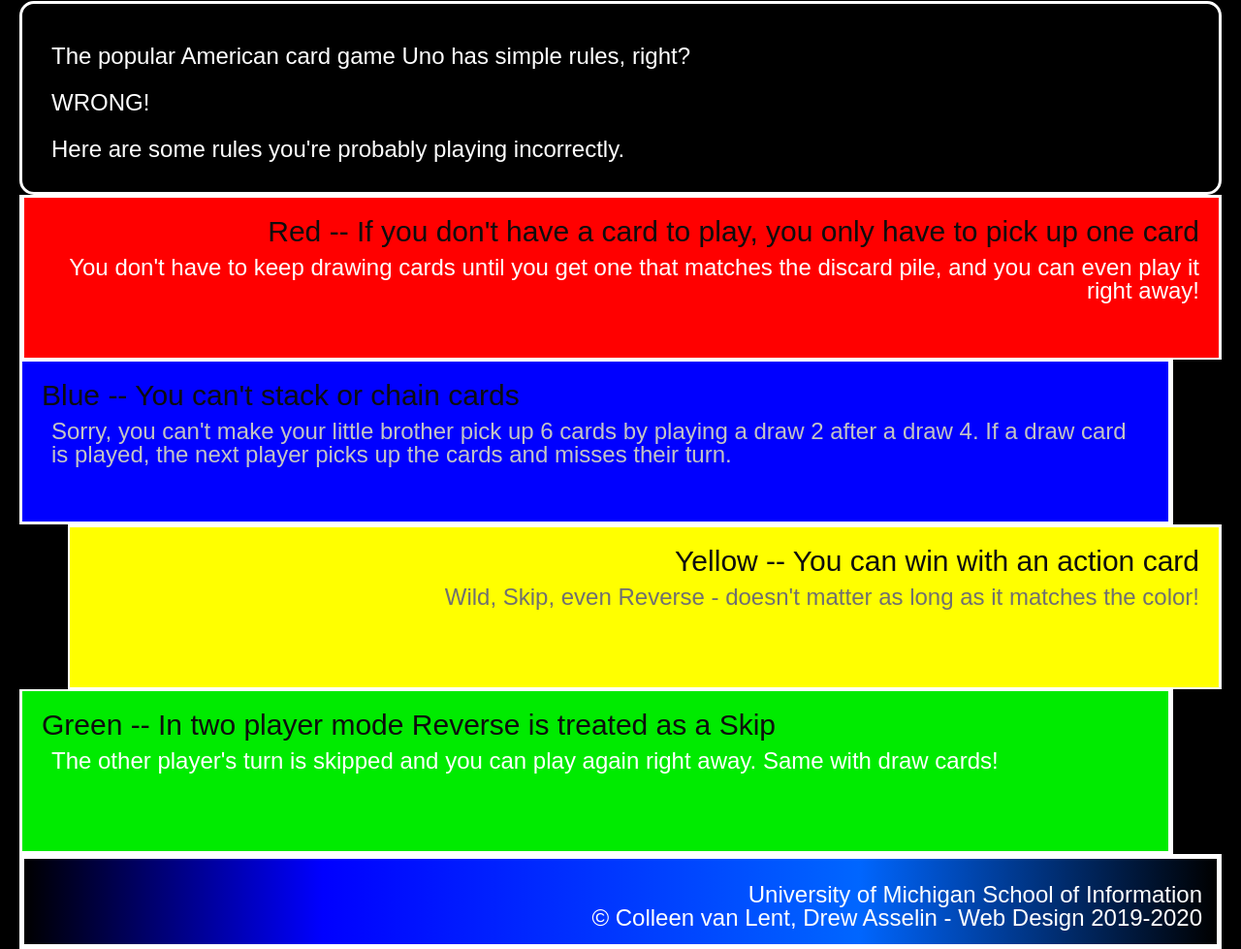
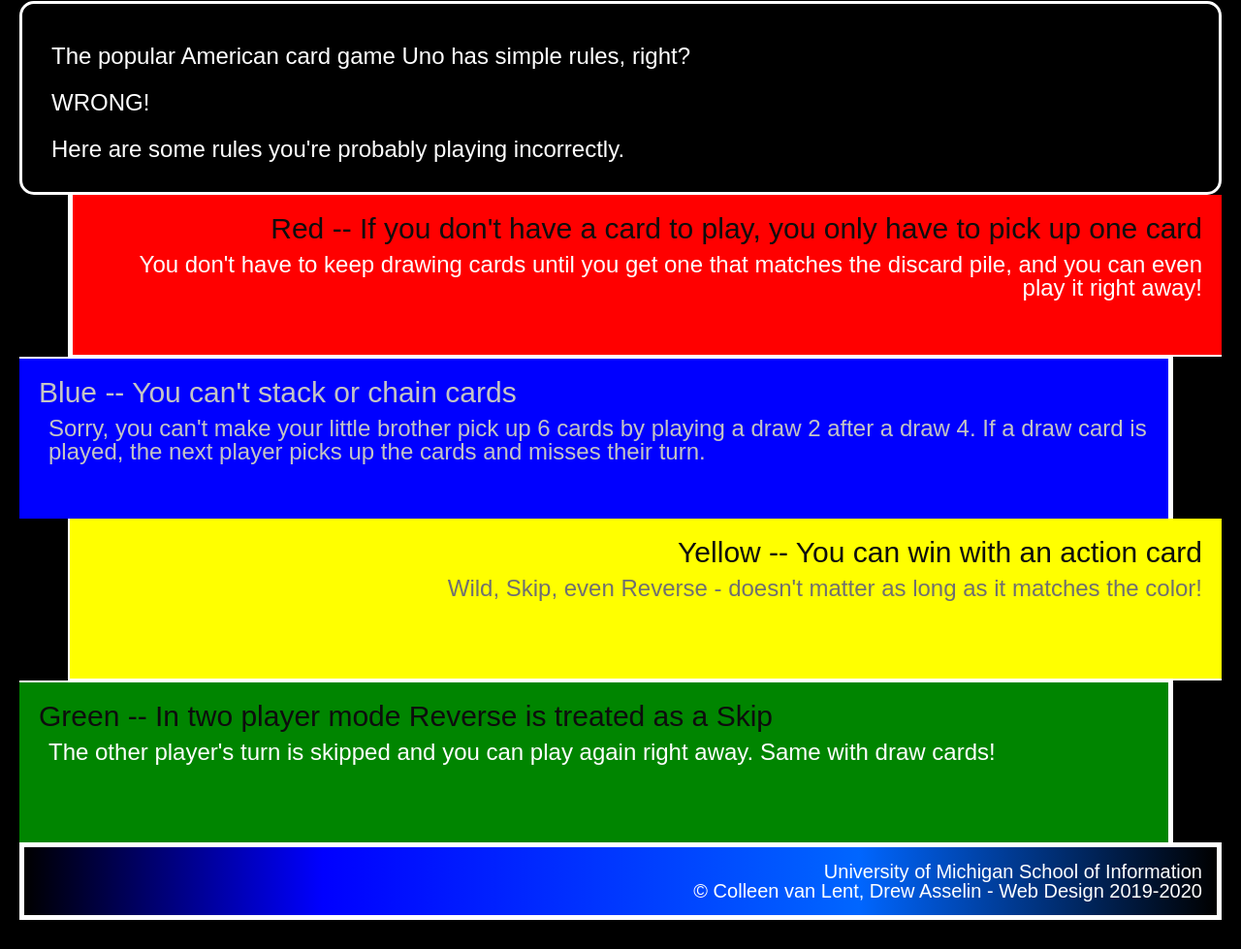
Before and after one commit to janengcodes/hw3-2023, a plain HTML site: page index.html in a window 1280 px wide. Shown: the part 327-1306 px from the top of the page at 97% size. After the commit the page ends 1276 px from the top, so only its background shows below. Drawn offline with Linux system fonts and the light colour scheme.

Commit message:
Add files via upload

```diff
--- a/css/style.css
+++ b/css/style.css
@@ -46,9 +46,11 @@ div {
 .red {
     background-color: #ff0000;
     text-align: right;
-    margin-left: 50px solid #ffffff;
+    margin-left: 50px;
     border-bottom: 2px solid #ffffff;
     border-left: 5px solid #ffffff;
+    border-right: 0px;
+    border-top: 0px;
 }
 
 .blue {
@@ -58,6 +60,12 @@ div {
     margin-right: 50px;
     border-right: 5px solid #ffffff;
     border-top: 2px solid #ffffff;
+    border-left: 0px;
+    border-bottom: 0px;
+}
+
+.blue h2 {
+    color: #C4C4C4;
 }
 
 .yellow {
@@ -67,20 +75,28 @@ div {
     margin-left: 50px;
     border-bottom: 2px solid #ffffff;
     border-left: 2px solid #ffffff;
+    border-top: 0px;
+    border-right: 0px;
 }
 
 .green {
-    background-color: #00EB00;
+    background-color: #008500;
     text-align: left;
     margin-right: 50px;
     border-right: 5px solid #ffffff;
     border-top: 2px solid #ffffff;
+    border-left: 0px;
+    border-bottom: 0px;
 }
 
 footer {
     border: 5px solid #ffffff;
     background: linear-gradient(90deg, #000000 0%, #0000ff 25%, #0066ff  70%, #000000 100%);
+}
+
+footer p {
+    text-align: right;
     font-size: 20px;
-    text-align: right;
     padding: 15px 15px 15px 0px;
+
 }
```
